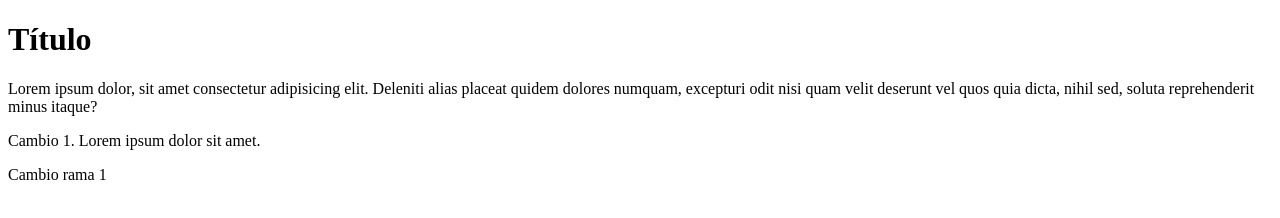
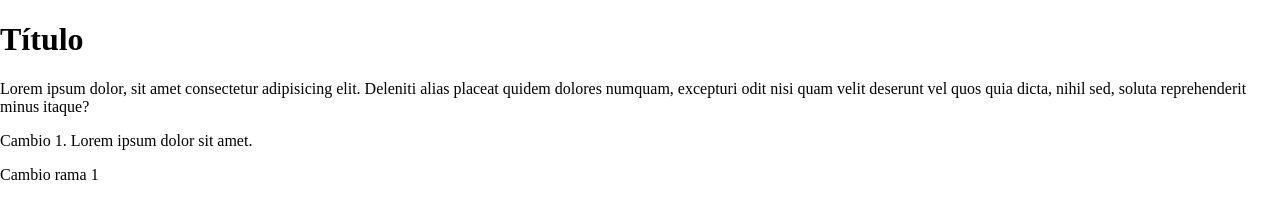
Before and after one commit to elianaarciniegast/Coder-House, a plain HTML site: page index.html in a window 1280 px wide. Drawn offline with Linux system fonts and the light colour scheme.

Commit message:
Creacion y enlace de hoja de estilo

```diff
--- /dev/null
+++ b/estilo.css
@@ -0,0 +1,4 @@
+body{
+    margin: 0;
+    padding: 0;
+}
--- a/index.html
+++ b/index.html
@@ -5,6 +5,7 @@
     <meta http-equiv="X-UA-Compatible" content="IE=edge">
     <meta name="viewport" content="width=device-width, initial-scale=1.0">
     <title>Inicio Pruebas Git y GitHub</title>
+    <link rel="stylesheet" href="estilo.css">
 </head>
 <body>
     <h1>Título</h1>
```
